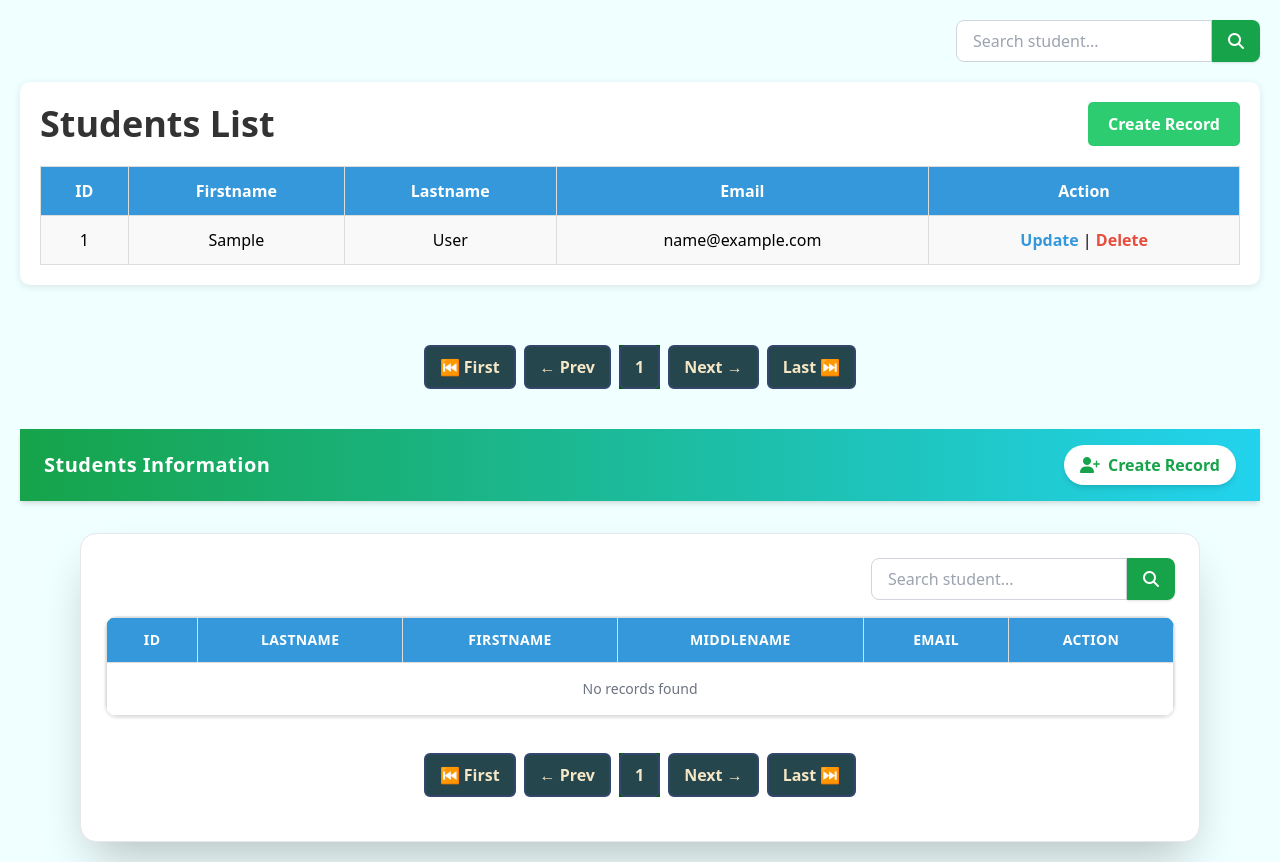
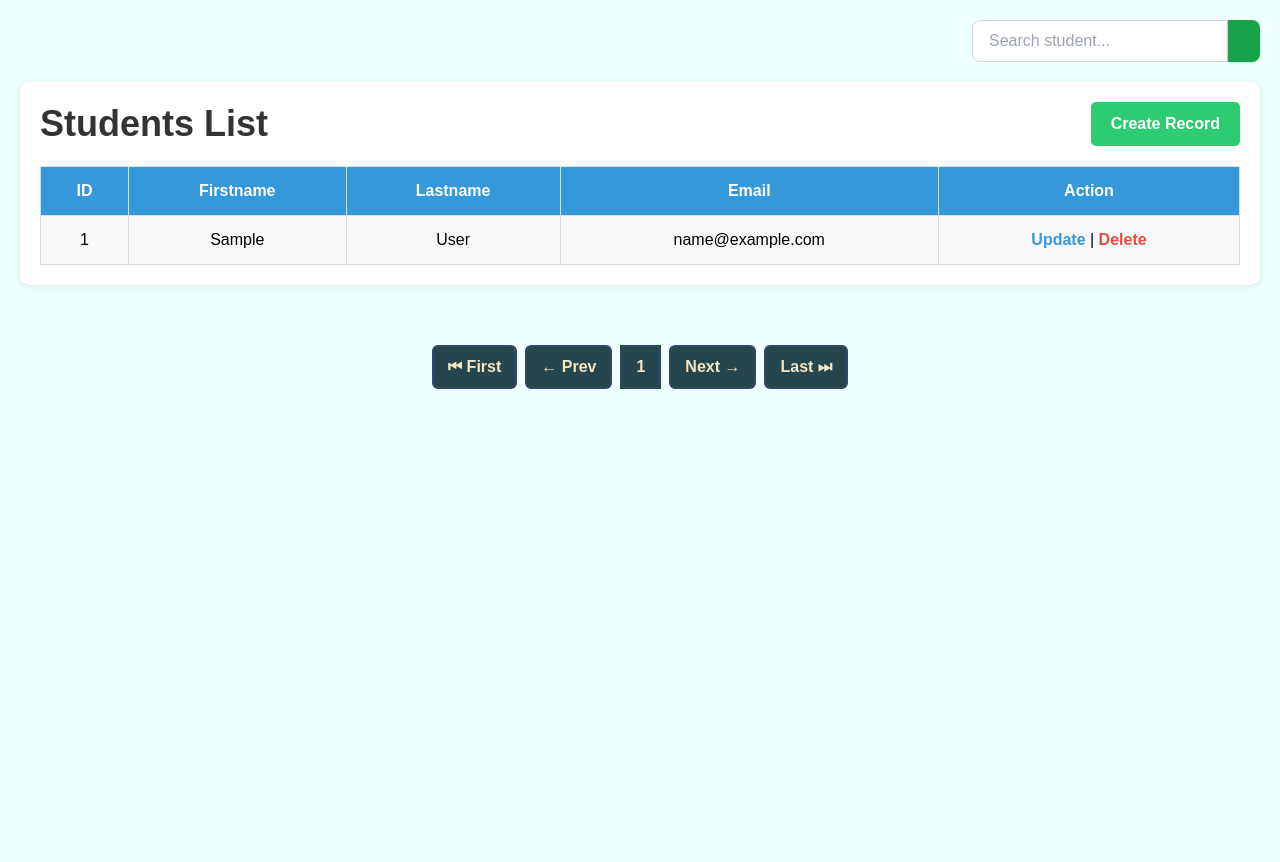
Before and after one commit to MyreenDalawampu/dalawampu_myreen, a CodeIgniter app: page / in a window 1280 px wide. After the commit the page ends 389 px from the top, so only its background shows below. Run offline with CodeIgniter, Linux system fonts and the light colour scheme; tables that the repository leaves empty or names only in its code hold one stand-in row (values such as "Sample post"); data that the repository does not hold is empty; some libraries are stand-ins or nearby versions.

Commit message:
naiinisnako

```diff
--- a/app/views/students/index.php
+++ b/app/views/students/index.php
@@ -159,109 +159,3 @@ defined('PREVENT_DIRECT_ACCESS') OR exit('No direct script access allowed');
 
 </body>
 </html>
-
-<!DOCTYPE html>
-
-<html lang="en">
-<head>
-  <meta charset="UTF-8">
-  <meta name="viewport" content="width=device-width, initial-scale=1.0">
-  <title>Students Information</title>
-  <script src="https://cdn.tailwindcss.com"></script>
-  <link rel="stylesheet" href="<?=base_url();?>public/style.css">
-  <link rel="stylesheet" href="https://cdnjs.cloudflare.com/ajax/libs/font-awesome/6.5.0/css/all.min.css">
-</head>
-<body class="bg-gray-100 font-sans">
-
-
-
-  <nav class="bg-gradient-to-r from-green-600 to-cyan-400 shadow-md">
-    <div class="max-w-7xl mx-auto px-6 py-4 flex justify-between items-center">
-      <h1 class="text-xl font-bold text-white tracking-wide">Students Information</h1>
-
-      <a href="<?=site_url('users/create')?>"
-         class="inline-flex items-center gap-2 bg-white text-green-600 font-semibold px-4 py-2 rounded-full shadow-md transition-all duration-300 hover:bg-green-50 hover:scale-105">
-        <i class="fa-solid fa-user-plus"></i> Create Record
-      </a>
-    </div>
-  </nav>
-
-
-
-  <div class="max-w-6xl mx-auto mt-8 px-4">
-    <div class="bg-white shadow-2xl rounded-2xl p-6 border border-gray-200">
-
-
-
-  <form method="get" action="<?=site_url()?>" class="mb-4 flex justify-end">
-    <input
-      type="text"
-      name="q"
-      value="<?=html_escape($_GET['q'] ?? '')?>"
-      placeholder="Search student..."
-      class="px-4 py-2 border border-gray-300 rounded-l-lg focus:outline-none focus:ring-2 focus:ring-green-500 w-64">
-    <button type="submit" class="bg-green-600 hover:bg-green-700 text-white px-4 py-2 rounded-r-lg shadow transition-all duration-300">
-      <i class="fa fa-search"></i>
-    </button>
-  </form>
-
-
-  <div class="overflow-x-auto rounded-xl border border-gray-200 shadow">
-    <table class="w-full text-center border-collapse">
-      <thead>
-        <tr class="bg-gradient-to-r from-green-600 to-cyan-400 text-white text-sm uppercase tracking-wide">
-          <th class="py-3 px-4">ID</th>
-          <th class="py-3 px-4">Lastname</th>
-          <th class="py-3 px-4">Firstname</th>
-          <th class="py-3 px-4">Middlename</th>
-          <th class="py-3 px-4">Email</th>
-          <th class="py-3 px-4">Action</th>
-        </tr>
-      </thead>
-      <tbody class="text-gray-700 text-sm">
-        <?php if(!empty($users)): ?>
-          <?php foreach(html_escape($users) as $user): ?>
-            <tr class="hover:bg-green-50 transition duration-200 border-b border-gray-200">
-              <td class="py-3 px-4 font-semibold text-gray-800"><?=($user['id']);?></td>
-              <td class="py-3 px-4"><?=($user['lname']);?></td>
-              <td class="py-3 px-4"><?=($user['fname']);?></td>
-              <td class="py-3 px-4"><?=($user['mname']);?></td>
-              <td class="py-3 px-4">
-                <span class="bg-green-100 text-green-700 text-xs font-medium px-3 py-1 rounded-full">
-                  <?=($user['email']);?>
-                </span>
-              </td>
-              <td class="py-3 px-4 flex justify-center gap-3">
-
-                <a href="<?=site_url('users/update/'.$user['id']);?>"
-                   class="inline-flex items-center gap-2 bg-yellow-400 hover:bg-yellow-500 text-white px-3 py-1 rounded-lg shadow transition-all duration-300">
-                  <i class="fa-solid fa-pen-to-square"></i> Update
-                </a>
-
-                <a href="<?=site_url('users/delete/'.$user['id']);?>"
-                   onclick="return confirm('Are you sure you want to delete this record?');"
-                   class="inline-flex items-center gap-2 bg-red-500 hover:bg-red-600 text-white px-3 py-1 rounded-lg shadow transition-all duration-300">
-                  <i class="fa-solid fa-trash"></i> Delete
-                </a>
-              </td>
-            </tr>
-          <?php endforeach; ?>
-        <?php else: ?>
-          <tr>
-            <td colspan="6" class="py-4 text-gray-500">No records found</td>
-          </tr>
-        <?php endif; ?>
-      </tbody>
-    </table>
-  </div>
-
-
-  <div class="mt-4 flex justify-center">
-    <?=$page ?? ''?>
-  </div>
-
-</div>
-
-  </div>
-
-</body>
--- a/public/style.css
+++ b/public/style.css
@@ -1,5 +1,14 @@
 body{
     background-color: azure!important;
+}
+
+.pagination {
+    display: flex;
+    justify-content: center;
+    align-items: center;
+    gap: 8px;
+    margin: 20px 0;
+    flex-wrap: nowrap;
 }
 
 .pagination {
```
